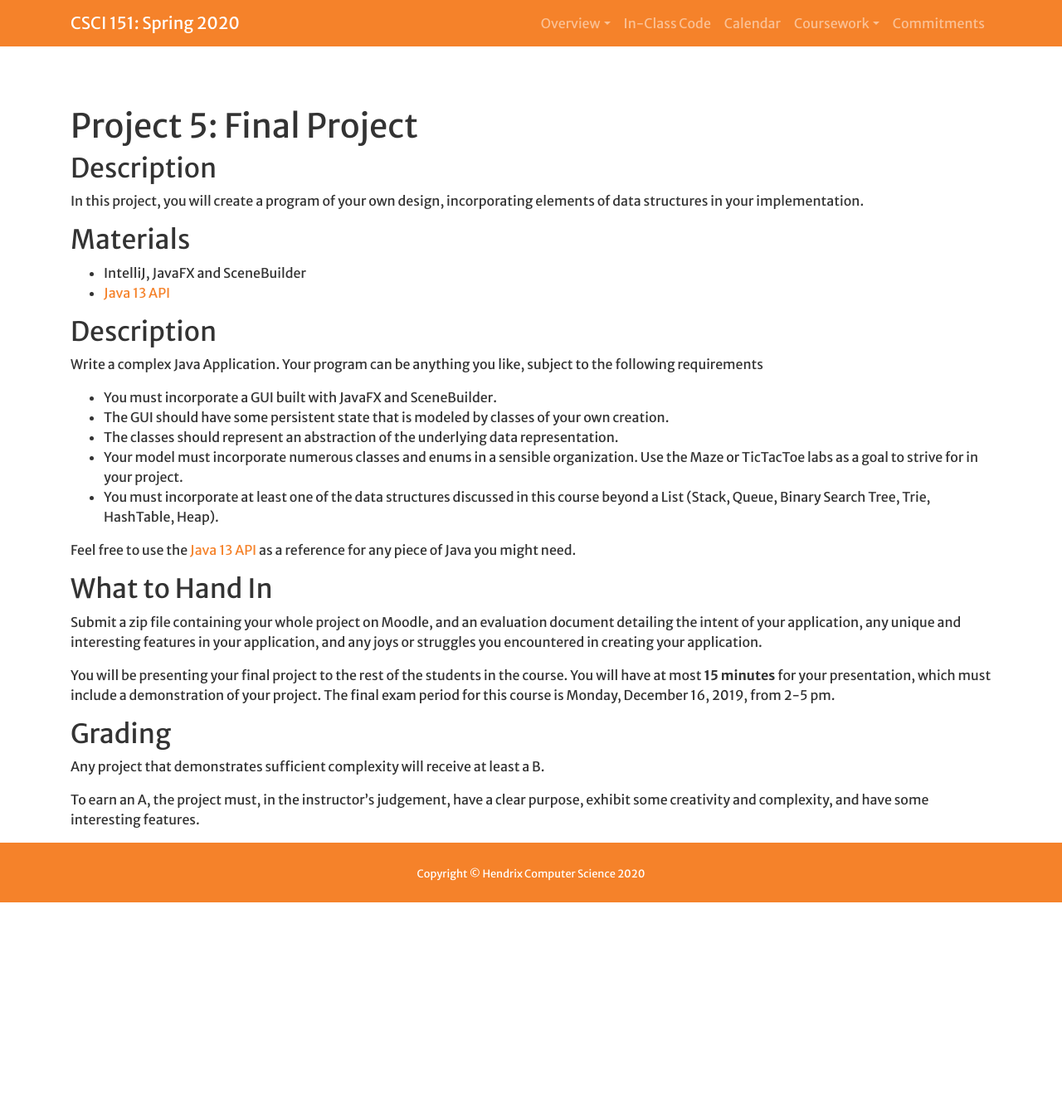
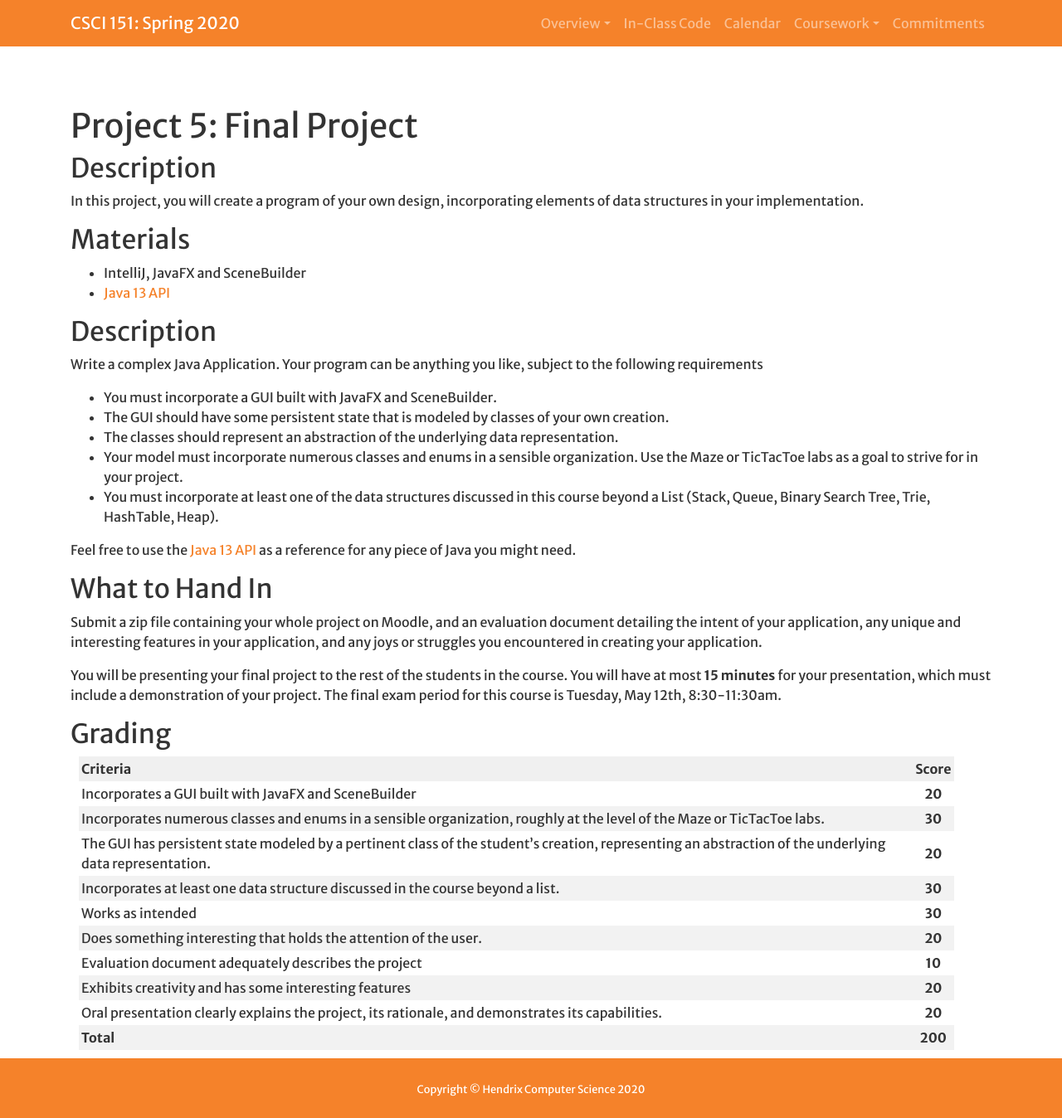
Before and after one commit to Hendrix-CS/csci151, a Jekyll site: the page built from projects/final-project.md, in a window 1280 px wide and 1348 px high. Shown: the whole window at 83% size. Built offline with Jekyll 4.4.1, drawn with Linux system fonts in a browser that asks for light colours; a script that is not in the unit is left out; our own code applies the rules of GitHub Pages for plain Markdown files.

```diff
--- a/projects/final-project.md
+++ b/projects/final-project.md
@@ -4,7 +4,7 @@
 num: 5
 worktitle: Final Project
 designdue: Wednesday, December 4
-finaldue: Monday, December 16
+finaldue: Tuesday, May 12th, 8:30-11:30am
 ---
 
 ## Description
@@ -49,13 +49,19 @@
 You will be presenting your final project to the rest of the students in
 the course. You will have at most **15 minutes** for your presentation,
 which must include a demonstration of your project. The final exam
-period for this course is Monday, December 16, 2019, from 2-5 pm.
+period for this course is {{page.finaldue}}.
 
 ## Grading
 
-Any project that demonstrates sufficient complexity will receive at
-least a B.
-
-To earn an A, the project must, in the instructor's judgement, have a
-clear purpose, exhibit some creativity and complexity, and have some
-interesting features.
+|Criteria|Score|
+||----|:---:|
+| Incorporates a GUI built with JavaFX and SceneBuilder  |  **20**  |
+| Incorporates numerous classes and enums in a sensible organization, roughly at the level of the Maze or TicTacToe labs.  | **30**   |
+| The GUI has persistent state modeled by a pertinent class of the student’s creation, representing an abstraction of the underlying data representation.  | **20**   |
+| Incorporates at least one data structure discussed in the course beyond a list.  | **30**  |
+| Works as intended  |  **30**      |
+| Does something interesting that holds the attention of the user.    |      **20**      |
+| Evaluation document adequately describes the project   | **10**      |
+| Exhibits creativity and has some interesting features    | **20**    |
+| Oral presentation clearly explains the project, its rationale, and demonstrates its capabilities.    |  **20**   |
+| **Total**   |  **200** |
```
Also changed, not shown: projects/adventure.md (+23 -2 lines).
